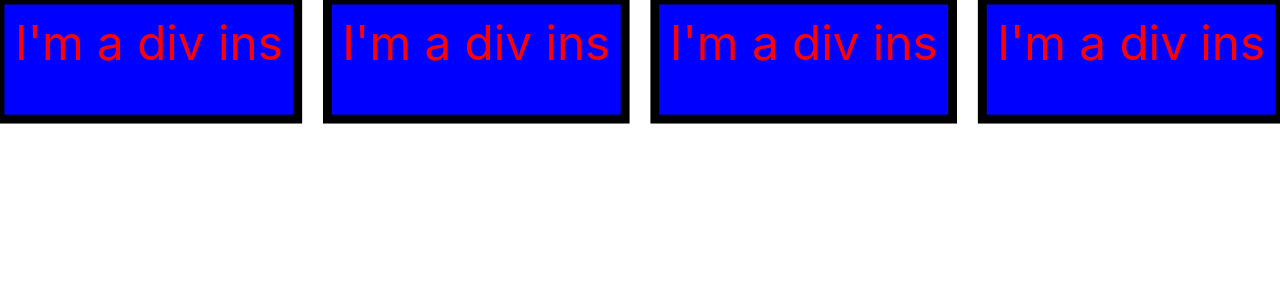
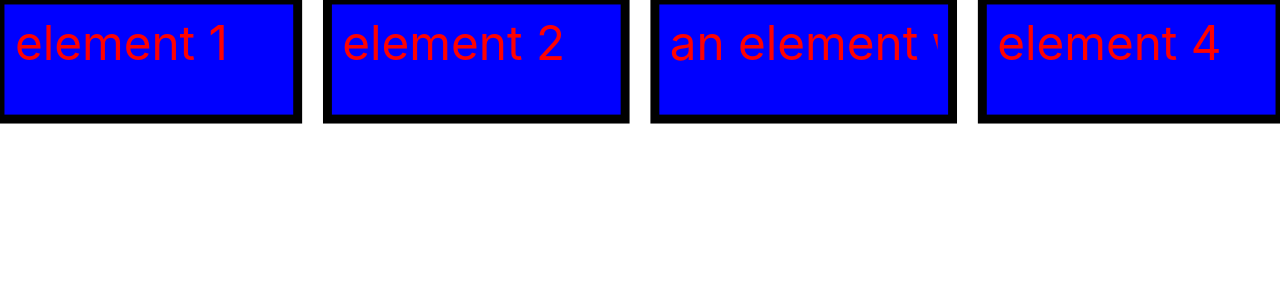
Before and after one commit to tkreyling/svg-experiments, a React (Create React App) app: page / in a window 1280 px wide. Shown: the top 300 px of the page. Built offline with nearby package versions, Linux system fonts and the light colour scheme.

Commit message:
Replaced hard coded text by text from element list

```diff
--- a/src/App.tsx
+++ b/src/App.tsx
@@ -2,8 +2,9 @@ import React from 'react';
 import './App.css';
 
 type RectProps = {
-  x: number
-  y: number
+    x: number
+    y: number
+    element: string
 }
 
 export const ELEMENT_WIDTH = 100;
@@ -17,9 +18,9 @@ export function width(elements: any[]) {
     return n*ELEMENT_WIDTH + (n - 1)*HORIZONTAL_SPACING;
 
 }
-export function layoutHorizontally(elements: any[]): RectProps[] {
+export function layoutHorizontally(elements: string[]): RectProps[] {
     return elements.map((element, index) => {
-    return {x: index * (ELEMENT_WIDTH + HORIZONTAL_SPACING), y: 0}
+    return {x: index * (ELEMENT_WIDTH + HORIZONTAL_SPACING), y: 0, element: element}
   });
 
 }
@@ -32,7 +33,7 @@ export const Rect: React.FC<RectProps> = (props) => {
                 fill="rgb(0,0,255)" strokeWidth={3} stroke="rgb(0,0,0)"/>
 
           <text x={props.x + TEXT_PADDING } y={props.y + ELEMENT_HEIGHT / 2} fill="red"
-                clipPath={"url(#clip-element-text-" + props.x + ")"}>I'm a div inside a SVG.
+                clipPath={"url(#clip-element-text-" + props.x + ")"}>{props.element}
           </text>
 
           <clipPath id={"clip-element-text-" + props.x}>
@@ -42,7 +43,7 @@ export const Rect: React.FC<RectProps> = (props) => {
   );
 };
 
-const elements = ["element", "element", "element", "element"];
+const elements = ["element 1", "element 2", "an element with long text", "element 4"];
 
 const App: React.FC = () => {
   return (
```
Also changed, not shown: 1 other file (tests, documents, lock files or other folders).
